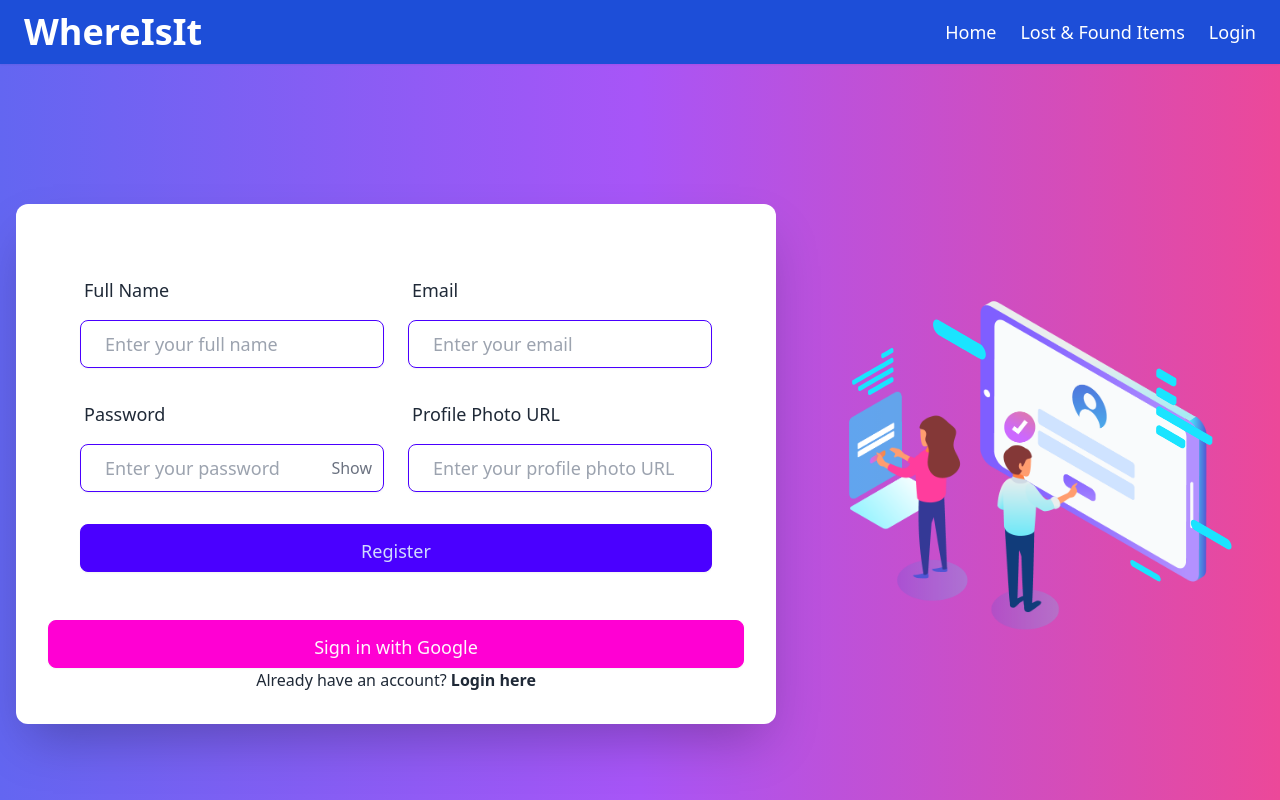
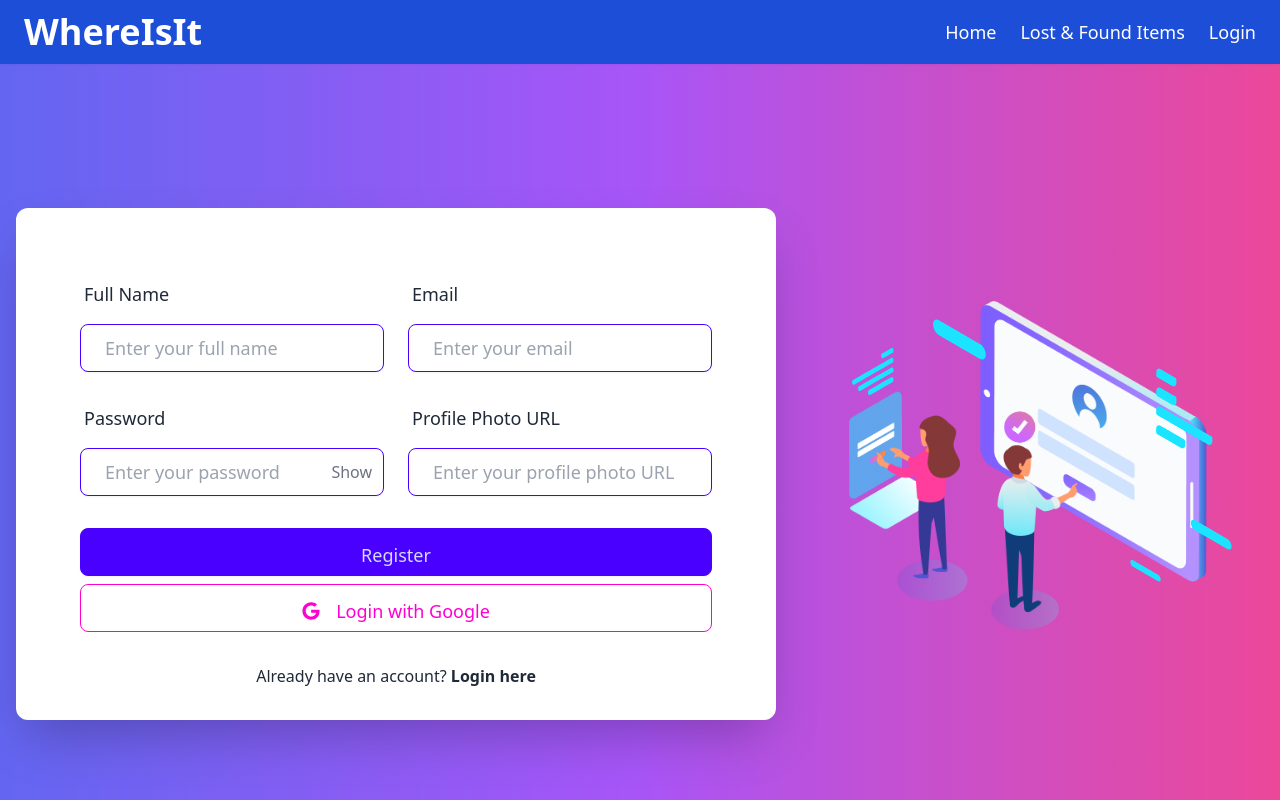
Before and after one commit to programmerrabbanii/lost-and-found-clients-, a React (Vite) app: page /register in a window 1280 px wide. Shown: the top 800 px of the page. Built offline with nearby package versions, Linux system fonts and the light colour scheme; no server answers.

Commit message:
update page style change

```diff
--- a/package.json
+++ b/package.json
@@ -21,6 +21,7 @@
     "react-dom": "^18.3.1",
     "react-helmet": "^6.1.0",
     "react-helmet-async": "^2.0.5",
+    "react-icons": "^5.4.0",
     "react-responsive-carousel": "^3.2.23",
     "react-router-dom": "^7.1.0",
     "react-simple-typewriter": "^5.0.1",
--- a/src/components/LostItems.jsx
+++ b/src/components/LostItems.jsx
@@ -14,7 +14,7 @@ const LostItems = () => {
   }, []);
 
   return (
-    <div className="container mx-auto px-6 py-12 bg-gradient-to-b from-gray-100 to-gray-200 min-h-screen">
+    <div className="container mx-auto px-6 py-12 bg-gradient-to-b from-gray-50 to-gray-50 min-h-screen">
       {/* Page Header */}
       <motion.h2
         className="text-4xl font-extrabold text-center text-gray-800 mb-10 tracking-wide"
--- a/src/components/Recent.jsx
+++ b/src/components/Recent.jsx
@@ -39,7 +39,7 @@ const Recent = () => {
   return (
     <div className="w-11/12 mx-auto mt-10">
       <h2 className="text-3xl font-bold text-center mb-8">Recent Products</h2>
-      <div className="grid grid-cols-1 md:grid-cols-3 lg:grid-cols-4 gap-6">
+      <div className="grid grid-cols-1 md:grid-cols-3 lg:grid-cols-4 gap-6 ">
         {products.map((product) => (
           <div
             key={product.id}
@@ -52,7 +52,7 @@ const Recent = () => {
             />
             <div className="p-4">
               <h3 className="text-lg font-semibold mb-1">{product.title}</h3>
-              <p className="text-gray-600 text-sm mb-2">{product.description}</p>
+              <p className="text-gray-600  mb-2">{product.description}</p>
               <p className="text-gray-500 text-xs">
                 <span className="font-bold text-gray-800">Location: </span>
                 {product.location}
--- a/src/components/Success.jsx
+++ b/src/components/Success.jsx
@@ -47,7 +47,7 @@ const Success = () => {
                   {story.title}
                 </h3>
                 <p className="text-gray-500 mb-4">{story.desc}</p>
-                <span className="text-yellow-400 font-semibold">
+                <span className="text-gray-500 font-semibold">
                   {story.author}
                 </span>
               </motion.div>
--- a/src/pages/Home.jsx
+++ b/src/pages/Home.jsx
@@ -9,7 +9,7 @@ import Sbannar from "./Sbannar";
 
 const Home = () => {
     return (
-        <div>
+        <div className="bg-gradient-to-b from-gray-50 to-gray-50">
             <Helmet>
                 <title>
                     lost-found || Home
--- a/src/pages/Login.jsx
+++ b/src/pages/Login.jsx
@@ -6,6 +6,7 @@ import { AuthContext } from "../auth/AuthProvider";
 import Swal from "sweetalert2";
 import { useLocation, useNavigate } from "react-router-dom";
 import { Helmet } from "react-helmet";
+import { FaGoogle } from "react-icons/fa";
 
 const Login = () => {
   const [showPassword, setShowPassword] = useState(false);
@@ -148,7 +149,7 @@ const Login = () => {
                   type="button"
                   className="btn btn-outline btn-secondary w-full py-3 rounded-lg text-lg font-medium"
                 >
-                  <span className="mr-2">🔑</span> Login with Google
+                  <span className="mr-2"><FaGoogle></FaGoogle></span> Login with Google
                 </button>
               </div>
               <p className="text-center">
--- a/src/pages/Register.jsx
+++ b/src/pages/Register.jsx
@@ -7,6 +7,7 @@ import { updateProfile } from "firebase/auth";
 import Swal from "sweetalert2";
 import { useNavigate } from "react-router-dom";
 import { Helmet } from "react-helmet";
+import { FaGoogle } from "react-icons/fa";
 
 const Register = () => {
   const { createUser, setUser, loginGoogle } = useContext(AuthContext);
@@ -97,9 +98,7 @@ const Register = () => {
   return (
     <div>
       <Helmet>
-        <title>
-          lost-found || Registered
-        </title>
+        <title>lost-found || Registered</title>
       </Helmet>
       <div className="hero bg-gradient-to-r from-indigo-500 via-purple-500 to-pink-500 min-h-screen">
         <div className="hero-content flex-col lg:flex-row-reverse gap-10">
@@ -196,17 +195,22 @@ const Register = () => {
                   Register
                 </button>
               </div>
+               {/* Google Login Button */}
+            <div className="form-control">
+              <button
+                onClick={handleGoogleLogin}
+                type="button"
+                className="btn btn-outline btn-secondary w-full py-3 rounded-lg text-lg font-medium"
+              >
+                <span className="mr-2">
+                  <FaGoogle></FaGoogle>
+                </span>{" "}
+                Login with Google
+              </button>
+            </div>
             </form>
 
-            {/* Google Login Button */}
-            <div className="form-control mt-4">
-              <button
-                onClick={handleGoogleLogin}
-                className="btn btn-secondary w-full py-3 rounded-lg text-lg font-medium"
-              >
-                Sign in with Google
-              </button>
-            </div>
+
             <p className="text-center">
               Already have an account?{" "}
               <Link className="font-semibold" to="/login">
```
Also changed, not shown: 1 other file (tests, documents, lock files or other folders).
